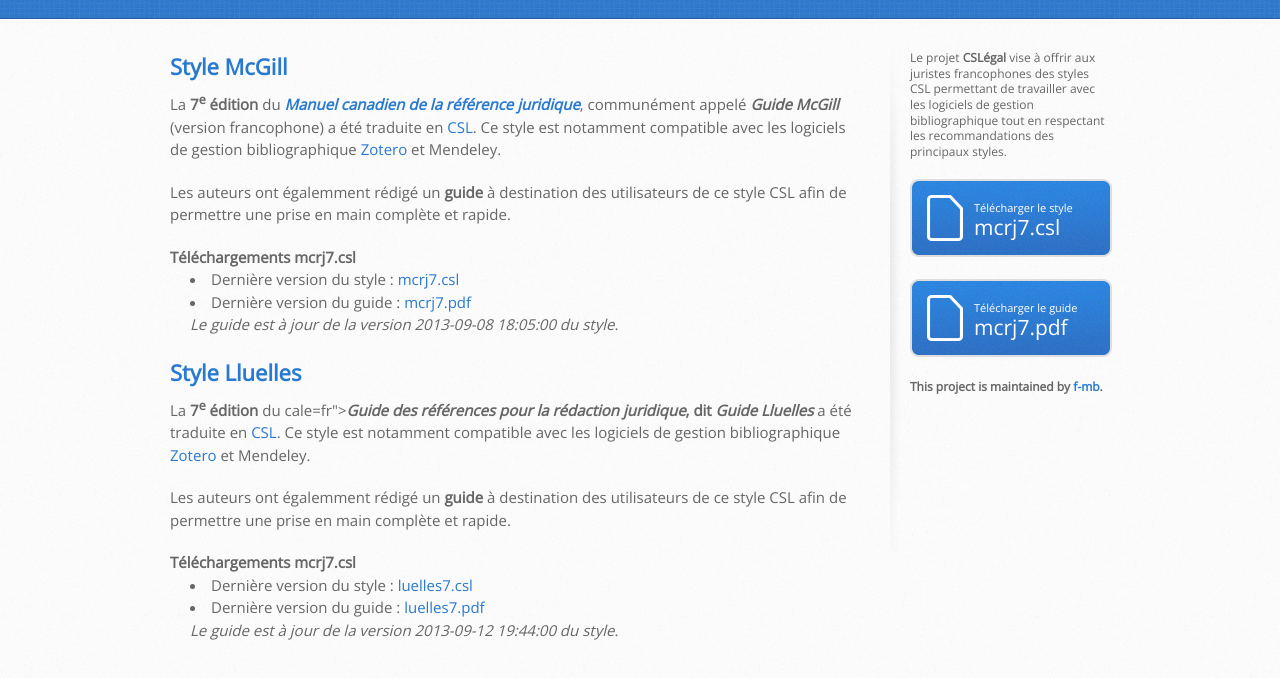
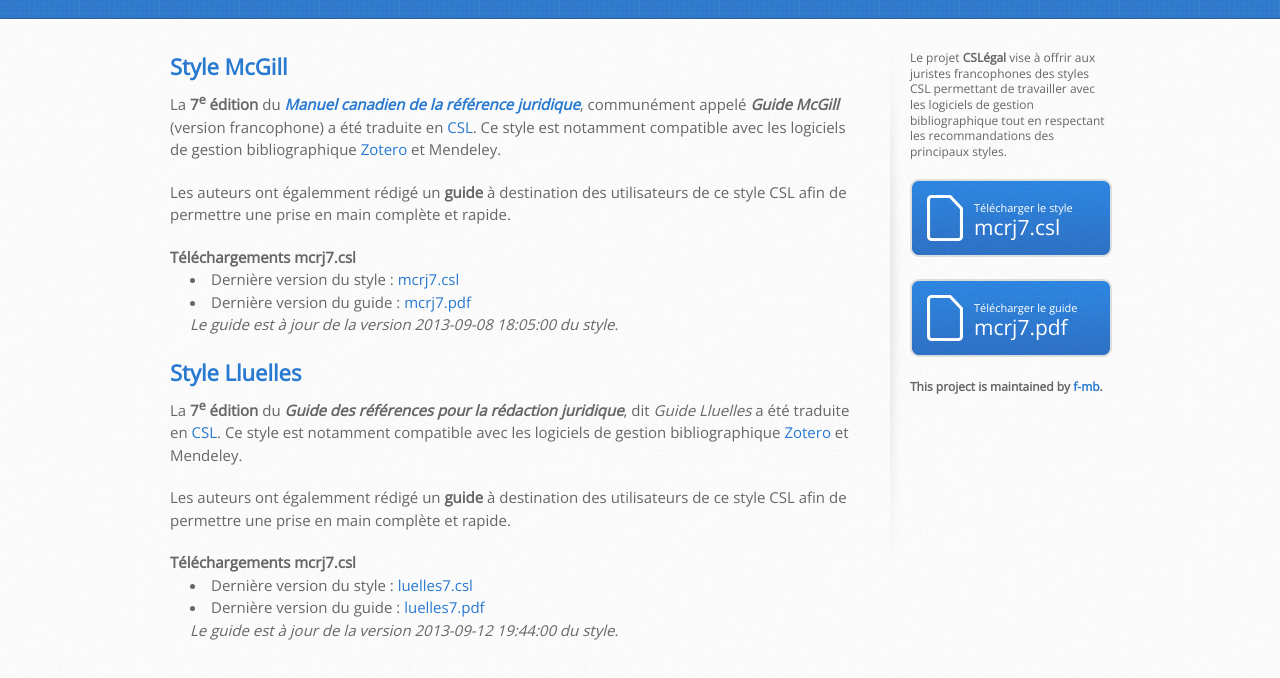
Before and after one commit to f-mb/cslegal, a plain HTML site: page index.html in a window 1280 px wide. Shown: the part 182-860 px from the top of the page. Drawn offline with nearby package versions, Linux system fonts and the light colour scheme.

Commit message:
Update index.html

```diff
--- a/index.html
+++ b/index.html
@@ -50,7 +50,7 @@ Téléchargements mcrj7.csl
 Style Lluelles
 </h2>
 
-<p>La <strong>7<sup>e</sup> édition</strong> du cale=fr"><strong><strong><em>Guide des références pour la rédaction juridique</em></strong>, dit <em><strong></strong>Guide Lluelles</strong></em> a été traduite en <a target="_blank" href="http://www.citationstyles.org">CSL</a>. Ce style est notamment compatible avec les logiciels de gestion bibliographique <a href="http://www.zotero.org" target="_blank">Zotero</a> et Mendeley.</p>
+<p>La <strong>7<sup>e</sup> édition</strong> du <strong><em>Guide des références pour la rédaction juridique</em></strong>, dit <em><strong></strong>Guide Lluelles</strong></em> a été traduite en <a target="_blank" href="http://www.citationstyles.org">CSL</a>. Ce style est notamment compatible avec les logiciels de gestion bibliographique <a href="http://www.zotero.org" target="_blank">Zotero</a> et Mendeley.</p>
 
 <p>Les auteurs ont égalemment rédigé un <strong>guide</strong> à destination des utilisateurs de ce style CSL afin de permettre une prise en main complète et rapide.</p>
 
```
